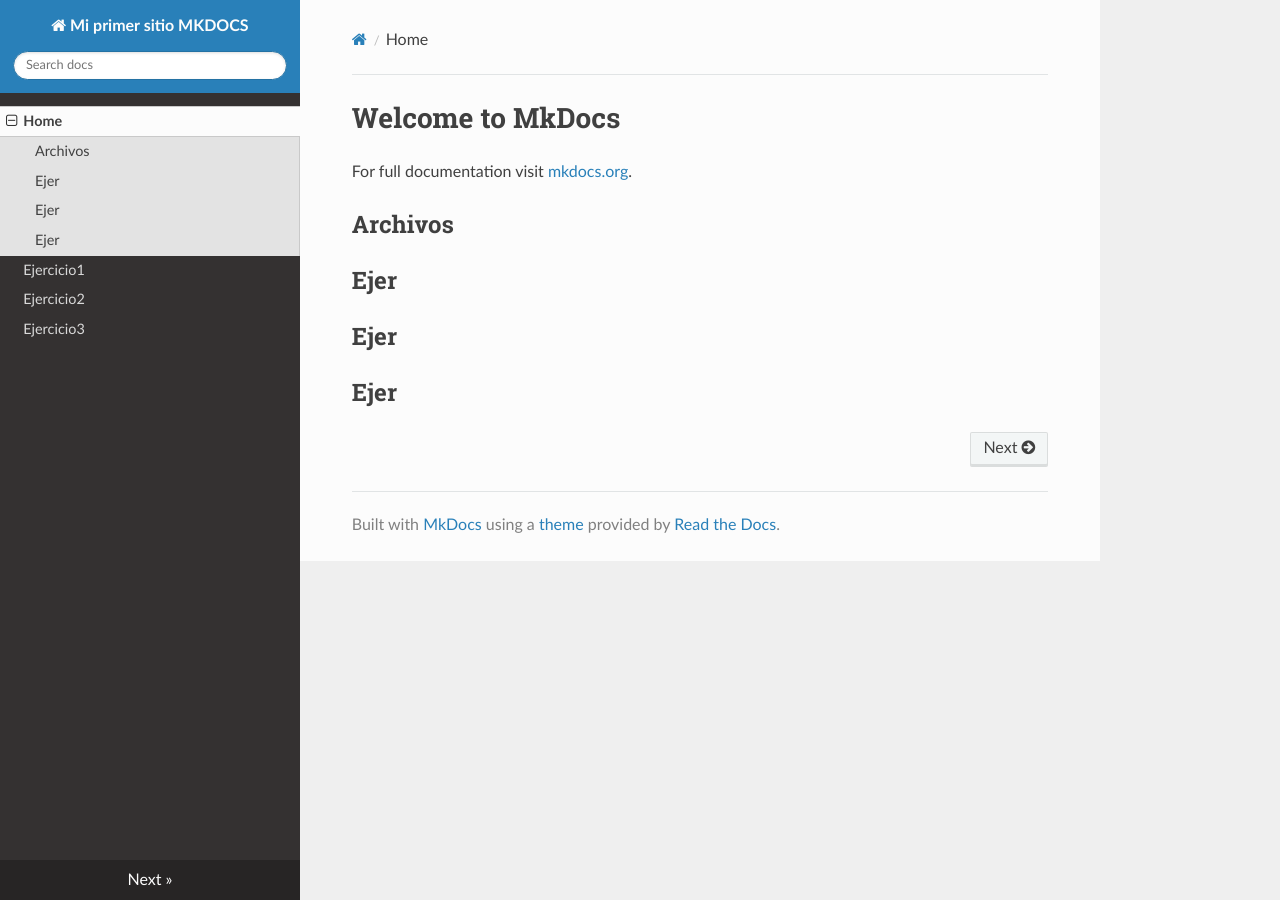
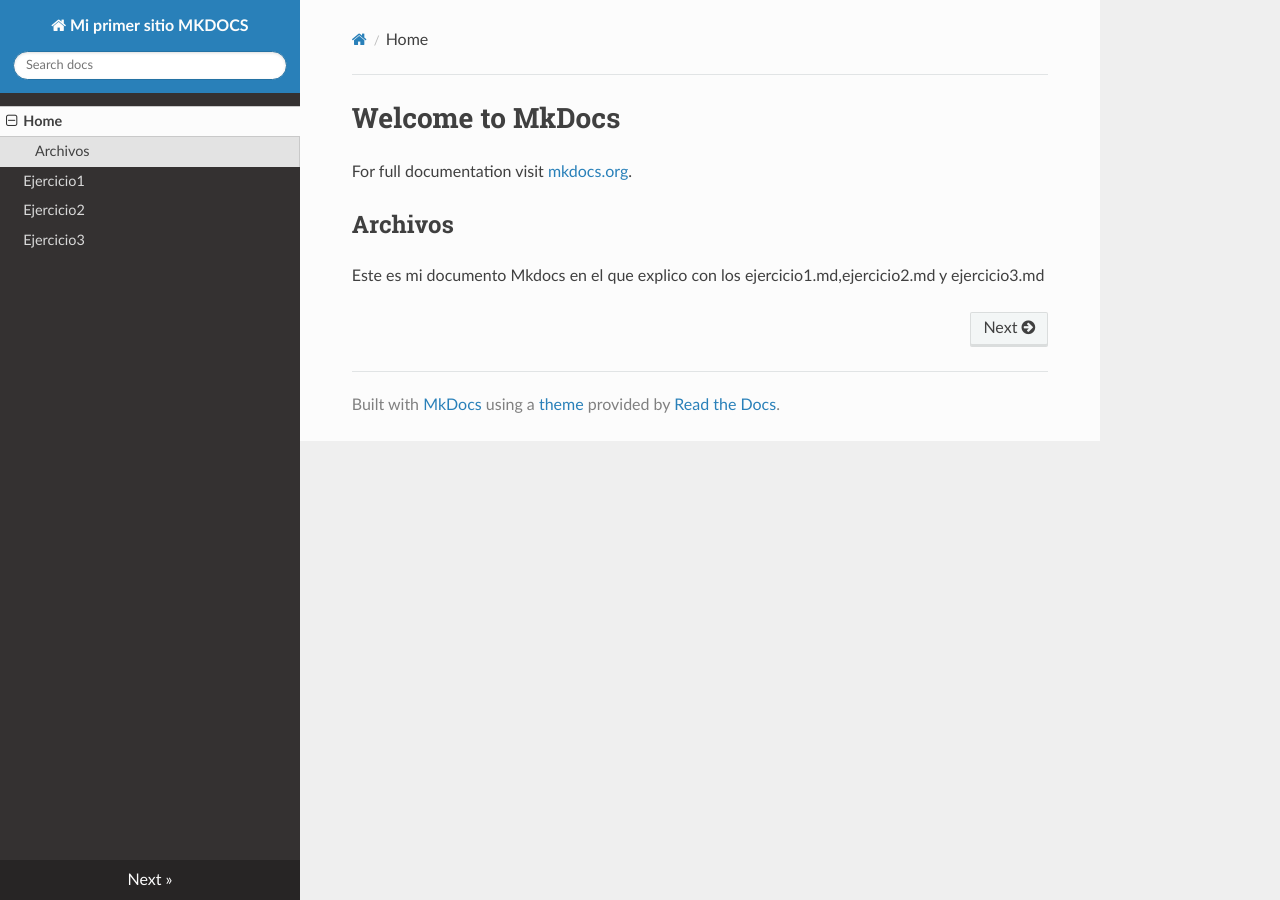
Before and after one commit to SRuizGonzalez/mydoc, an MkDocs documentation site: the page built from docs/index.md, in a window 1280 px wide. Built offline with MkDocs 1.6.1, drawn with Linux system fonts in a browser that asks for light colours; nearby versions of some CDN libraries.

Commit message:
actualizado index.md

```diff
--- a/docs/index.md
+++ b/docs/index.md
@@ -4,9 +4,4 @@
 
 ## Archivos
 
-Ejer
----
-Ejer
----
-Ejer
----
+Este es mi documento Mkdocs en el que explico con los ejercicio1.md,ejercicio2.md y ejercicio3.md
```
